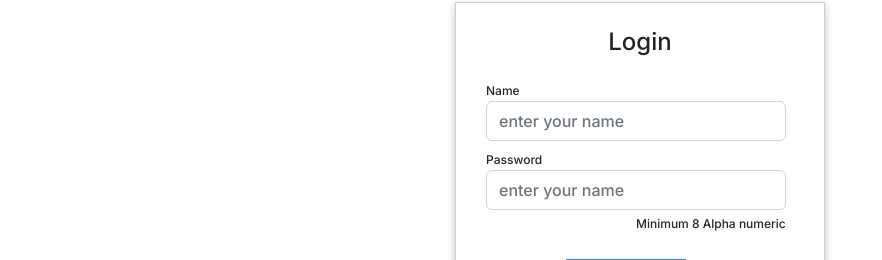
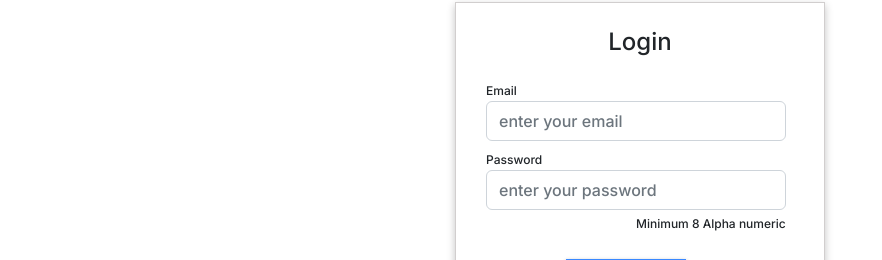
Before and after one commit to AnkitSingh60/Deskala-MERN-Assignment, a React (Create React App) app in the folder frontend/: page /login in a window 1280 px wide. Shown: the part 114-374 px from the top of the page, without its empty margins (0-882 px from the left). Built offline with nearby package versions, Linux system fonts and the light colour scheme; a web font is replaced by a local one.

Commit message:
added routes and api work done from backend and frontend

```diff
--- a/frontend/src/components/Login.jsx
+++ b/frontend/src/components/Login.jsx
@@ -1,8 +1,34 @@
-import React from "react";
+import React, { useState, useEffect } from "react";
+import { useNavigate } from "react-router-dom";
 import { Link } from "react-router-dom";
-import Navbar from "./Navbar"
+import Navbar from "./Navbar";
 
 const Login = () => {
+  const [email, setEmail] = useState("");
+  const [password, setPassword] = useState("");
+
+  const navigate = useNavigate();
+
+  const submitHandler = async (e) => {
+    e.preventDefault();
+
+    let result = await fetch("http://localhost:5000/login", {
+      method: "POST",
+      body: JSON.stringify({ email, password }),
+      headers: {
+        "Content-type": "application/json",
+      },
+    });
+    result = await result.json();
+    console.log("result:", result);
+    if (result.Message === "Either the email or the password you entered is not correct") {
+      alert("Email or Password is invalid!");
+    } else {
+      alert("Logged in successfully");
+      navigate("/");
+    }
+    localStorage.setItem("user", JSON.stringify(result));
+  };
   return (
     <>
       <Navbar />
@@ -10,15 +36,27 @@ const Login = () => {
         <div className="box1">
           <h4 className="h2Heading">Login</h4>
           <div className="loginForm">
-          <form>
+            <form onSubmit={submitHandler}>
               <div className="form-group col-md-3">
-      <label for="inputEmail4">Name</label>
-      <input type="name" className=" inputbox form-control" id="inputEmail4" placeholder="enter your name"/>
+                <label for="inputEmail4">Email</label>
+                <input
+                  type="email"
+                  value={email}
+                  onChange={(e) => setEmail(e.target.value)}
+                  className=" inputbox form-control"
+                  placeholder="enter your email"
+                />
               </div>
 
               <div className="form-group col-md-3">
-      <label for="inputEmail4">Password</label>
-      <input type="name" className=" inputbox form-control" id="inputEmail4" placeholder="enter your name"/>
+                <label>Password</label>
+                <input
+                  type="password"
+                  value={password}
+                  onChange={(e) => setPassword(e.target.value)}
+                  className=" inputbox form-control"
+                  placeholder="enter your password"
+                />
               </div>
               <p className="passTC">Minimum 8 Alpha numeric</p>
 
@@ -26,7 +64,6 @@ const Login = () => {
                 Login
               </button>
             </form>
-
           </div>
         </div>
       </div>
--- a/frontend/src/components/Register.jsx
+++ b/frontend/src/components/Register.jsx
@@ -1,28 +1,74 @@
-import React from 'react'
-import { Link } from 'react-router-dom';
-import Navbar from './Navbar';
+import React, { useState, useEffect } from "react";
+import { useNavigate } from "react-router-dom";
+import { Link } from "react-router-dom";
+import Navbar from "./Navbar";
 
 const Register = () => {
+  const [email, setEmail] = useState("");
+  const [phone, setPhone] = useState("");
+  const [password, setPassword] = useState("");
+  const navigate = useNavigate();
+
+  const submitHandler = async(e) => {
+    e.preventDefault();
+    // console.log("Hey kiddo");
+
+    let result = await fetch("http://localhost:5000/register",{
+      method: "POST",
+      body: JSON.stringify({email, phone, password}),
+      headers: {
+                     "Content-type": "application/json",
+               }
+    })
+    result = await result.json()
+    console.log('result:', result)
+
+    localStorage.setItem("user", JSON.stringify(result))
+
+    alert("Signup successfully")
+    navigate("/login")
+
+
+}
+
   return (
     <>
-      <Navbar/>
+      <Navbar />
       <div className="mainContainer">
         <div className="box1">
           <h4 className="h2Heading">Sign Up</h4>
           <div className="loginForm">
-          <form>
+            <form onSubmit={submitHandler}>
               <div className="form-group col-md-3">
                 <label for="inputEmail4">Email</label>
-      <input type="name" className=" inputbox form-control" id="inputEmail4" placeholder="enter your name"/>
+                <input
+                  type="email"
+                  value={email}
+                  onChange={(e) => setEmail(e.target.value)}
+                  className=" inputbox form-control"
+                  placeholder="enter your name"
+                />
               </div>
               <div className="form-group col-md-3">
                 <label for="inputEmail4">Phone</label>
-      <input type="name" className=" inputbox form-control" id="inputEmail4" placeholder="enter your phone number"/>
+                <input
+                   type="phone"
+                   value={phone}
+                   onChange={(e) => setPhone(e.target.value)}
+                  className=" inputbox form-control"
+                  placeholder="enter your phone number"
+                />
               </div>
 
               <div className="form-group col-md-3">
                 <label for="inputEmail4">Password</label>
-      <input type="name" className=" inputbox form-control" id="inputEmail4" placeholder="enter your password"/>
+                <input
+                   type="password"
+                   value={password}
+                   onChange={(e) => setPassword(e.target.value)}
+                  className=" inputbox form-control"
+                  placeholder="enter your password"
+                />
               </div>
               <label className="passTC">Minimum 8 Alpha numeric</label>
 
@@ -30,12 +76,11 @@ const Register = () => {
                 Sign Up
               </button>
             </form>
-
           </div>
         </div>
       </div>
     </>
-  )
-}
+  );
+};
 
-export default Register
+export default Register;
```
Also changed, not shown: 1 other file (tests, documents, lock files or other folders). Lines whose indentation alone changed are shown as unchanged.
